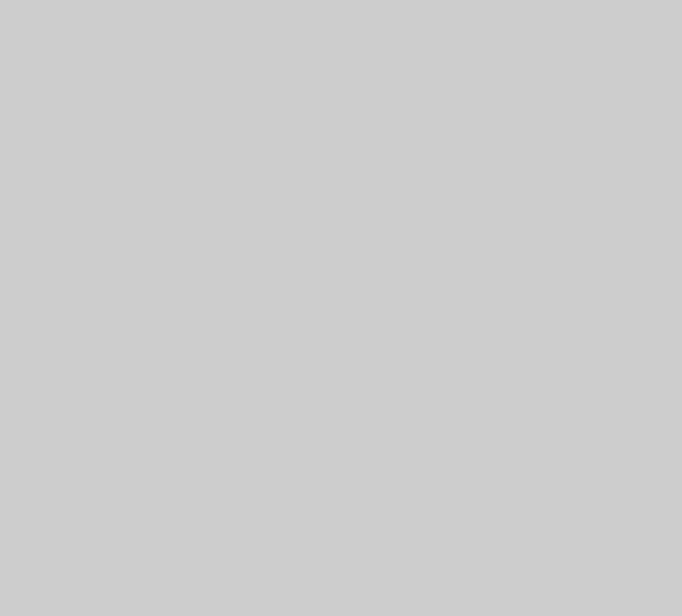
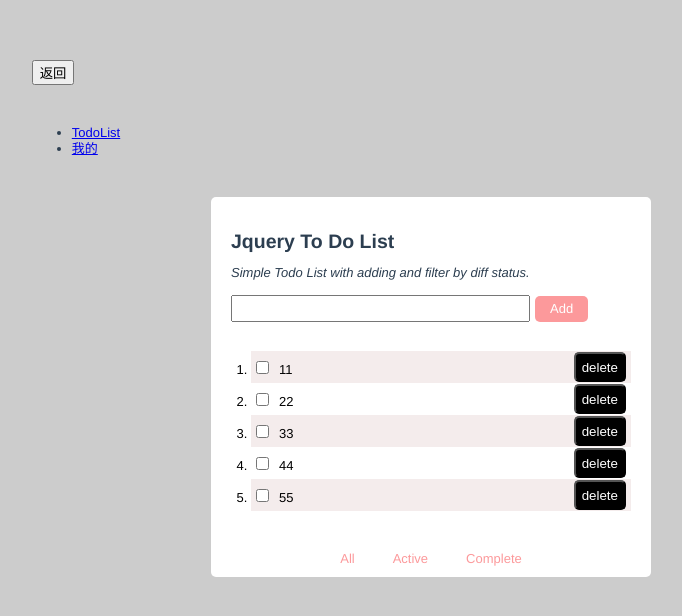
Before and after one commit to Amyoyzl/Todo-List-v1, a Vue app: page /#/todoList in a window 1280 px wide. Shown: the top 616 px of the page, without its empty margins (229-911 px from the left). Built offline with nearby package versions, Linux system fonts and the light colour scheme; data requests are answered from the project's data file.

Commit message:
add home page

```diff
--- /dev/null
+++ b/src/components/Home.vue
@@ -0,0 +1,40 @@
+<template>
+  <div id="home">
+    <div>
+      <button @click="toMain">返回</button>
+      <span id="user">{{ user }}</span>
+    </div>
+    <dir id="content">
+      <ul id="left">
+        <li>
+          <router-link to="/todoList">TodoList</router-link>
+        </li>
+        <li>
+          <router-link to>我的</router-link>
+        </li>
+      </ul>
+      <div id="right">
+        <router-view></router-view>
+      </div>
+    </dir>
+  </div>
+</template>
+
+<script>
+export default {
+  name: "home",
+  methods: {
+    toMain() {
+      let sure = confirm("确认返回？");
+      if (sure == true) {
+        this.$router.push("/");
+      }
+    }
+  },
+  computed: {
+      user() {
+          return this.$store.getters.user;
+      }
+  }
+};
+</script>
--- a/src/components/Main.vue
+++ b/src/components/Main.vue
@@ -1,13 +1,27 @@
 <template>
-    <div id="main">
-        <button class="btn">开始使用</button>
-        <br><br><br>
-        请输入姓名：<input type="text">
-    </div>
+  <div id="main">
+      请输入姓名：
+    <input type="text" v-model="userName" />
+    <br />
+    <br />
+    <br />
+    <button class="btn" @click="toHome">开始使用</button>
+  </div>
 </template>
 
 <script>
 export default {
-    name: 'Main'
-}
+  name: "Main",
+  data() {
+      return {
+          userName: ''
+      }
+  },
+  methods: {
+      toHome() {
+          this.$store.commit('setUser', this.userName);
+          this.$router.push("/home");
+      }
+  }
+};
 </script>
--- a/src/css/app.css
+++ b/src/css/app.css
@@ -121,6 +121,10 @@ ol li .delete-btn {
     text-align: center;
 }
 
+#home {
+    margin: 0 20%;
+}
+
 .btn {
     display: inline-block;
     background-color: #fc999b;
@@ -136,3 +140,15 @@ ol li .delete-btn {
     cursor: pointer;
     opacity: .8;
 }
+
+#user {
+    float: right;
+}
+
+#content {
+    margin-top: 40px;
+}
+
+#content ul {
+    padding: 0
+}
--- a/src/router/index.js
+++ b/src/router/index.js
@@ -1,13 +1,29 @@
 import Vue from 'vue'
 import VueRouter from 'vue-router'
 import Main from '../components/Main'
+import Home from '../components/Home'
+import TodoList from '../components/TodoList'
 
 Vue.use(VueRouter)
 
 const routes = [{
-    path: '/',
-    component: Main
-}]
+        path: '/',
+        component: Main
+    },
+    {
+        path: '/home',
+        component: Home,
+        children: [{
+                path: '/',
+                redirect: '/todoList'
+            },
+            {
+                path: '/todoList',
+                component: TodoList
+            }
+        ]
+    },
+]
 
 export default new VueRouter({
     routes
--- a/src/store/getters.js
+++ b/src/store/getters.js
@@ -1,7 +1,8 @@
 const getters = {
     items: state => state.items,
     showAll: state => state.showAll,
-    showActive: state => state.showActive
+    showActive: state => state.showActive,
+    user: state => state.user
 }
 
 export default getters;
--- a/src/store/index.js
+++ b/src/store/index.js
@@ -10,7 +10,8 @@ export default new Vuex.Store({
     state: {
         items: [],
         showAll: true,
-        showActive: false
+        showActive: false,
+        user: ''
     },
     mutations,
     getters,
--- a/src/store/mutations.js
+++ b/src/store/mutations.js
@@ -7,6 +7,9 @@ const mutations = {
     },
     loadItems: (state, items) => {
         state.items = items;
+    },
+    setUser: (state, user) => {
+        state.user = user;
     }
 }
 
```
